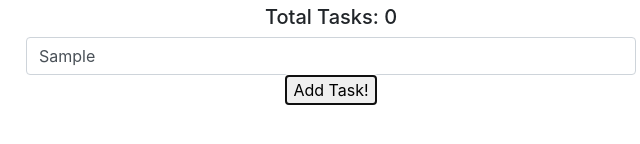
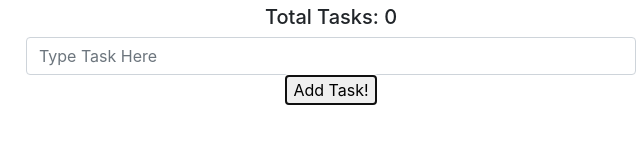
Before and after one commit to EricRooney/Inspire, a plain HTML site: page index.html in a window 1280 px wide. Both pictures are taken after typing "Sample" into the empty fields and a click on the button "Add Task!". Shown: the part 282-426 px from the top of the page, 309-949 px from the left. Drawn offline with nearby package versions, Linux system fonts and the light colour scheme; no server answers.

Commit message:
JustKiddingThisIsFinal

```diff
--- a/app/controllers/todo-controller.js
+++ b/app/controllers/todo-controller.js
@@ -62,6 +62,7 @@ export default class TodoController {
       description: form.name.value
     };
     console.log(todo);
+    document.getElementById("formStuffs").value = "";
 
     try {
       await TodoService.addTodoAsync(todo);
--- a/index.html
+++ b/index.html
@@ -24,7 +24,7 @@
         <h5 id="total"></h5>
         <div id="todo-error"></div>
         <form onsubmit="app.todoController.addTodo(event)">
-        <input type="text" placeholder="Type Task Here" class="form-control" name="name"><button>Add Task!</button>
+        <input type="text" placeholder="Type Task Here" class="form-control" name="name" id="formStuffs"><button>Add Task!</button>
         </form>
         <div class="list-color">
           <ul id="todos">
```
